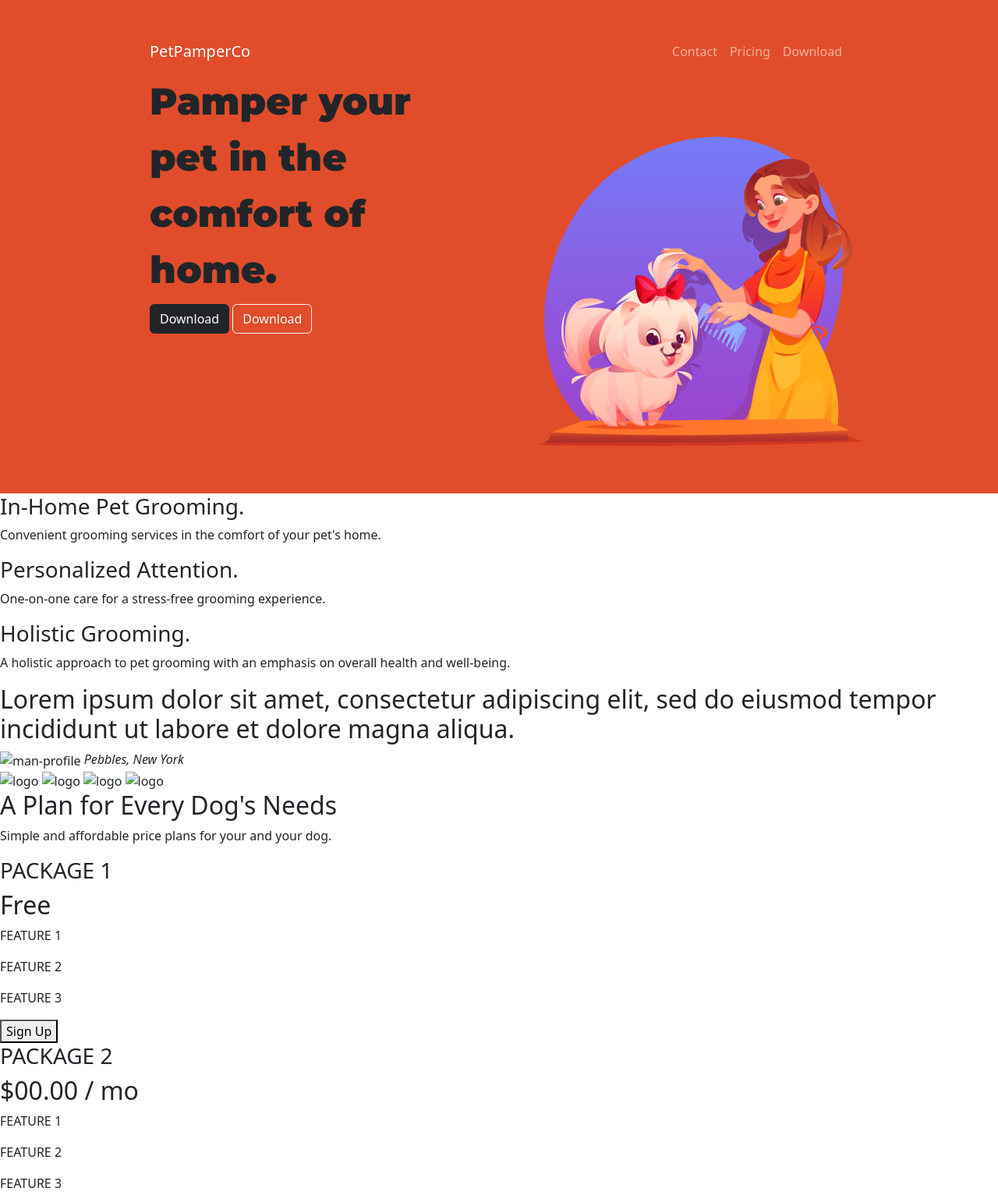
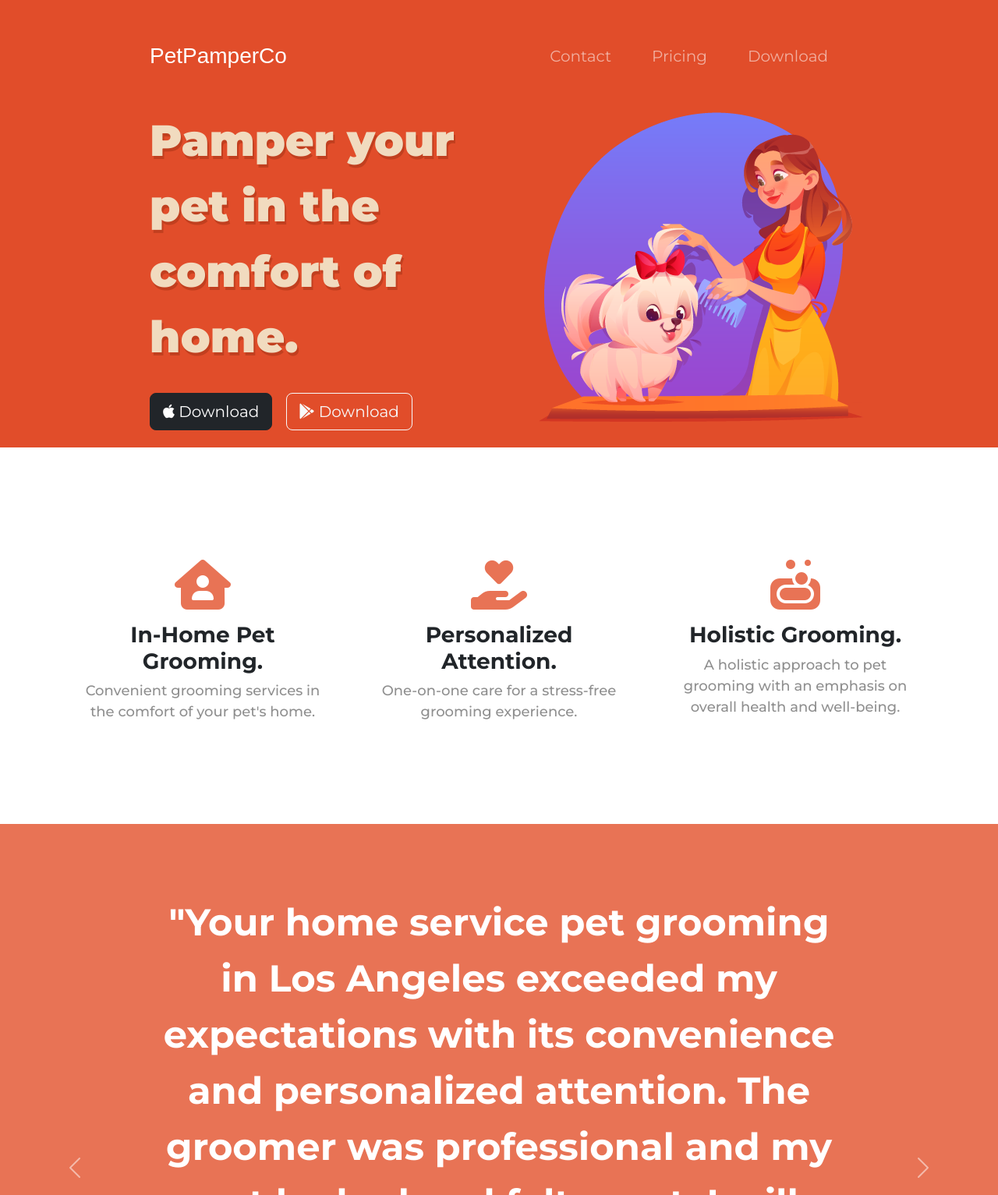
Before and after one commit to rfcho322/pet-pamper-co, a plain HTML site: page index.html in a window 1280 px wide. Shown: the top 1533 px of the page at 78% size. Drawn offline with nearby package versions, Linux system fonts and the light colour scheme; a web font is replaced by a local one.

Commit message:
major commit
Added contents, images, and stylings to sections: title, testimonials, and press.

```diff
--- a/css/style.css
+++ b/css/style.css
@@ -1,19 +1,142 @@
+:root {
+    --clr-accent-500: #E14D2A;
+    --clr-accent-400: #E87355;
+    --clr-accent-300: #F1DBBF;
+
+    --clr-neutral-200: #8F8F8F;
+    --clr-neutral-100: #FFF;
+
+    --ff-brand-name: 'Mochiy Pop One', sans-serif;
+    --ff-body: 'Montserrat', sans-serif;
+
+    --fw-regular: 300;
+    --fw-semi-bold: 500;
+    --fw-bold: 700;
+    --fw-black: 900;
+}
+
 body {
-    --font-family-brand: 'Modak', cursive;
-    --font-family-slogan: 'Montserrat', sans-serif;
+    font-family: var(--ff-body);
 }
 
 #title {
-    background-color: #E14D2A;
+    background-color: var(--clr-accent-500);
+    color: var(--clr-accent-300);
 }
 
+/* Navbar */
+.navbar {
+    padding-bottom: 2.5rem;
+}
+
+.navbar-brand {
+    font-family: var(--ff-brand-name);
+    font-size: 1.75rem;
+}
+
+.nav-item {
+    padding: 0 18px;
+}
+
+.nav-link {
+    font-family: var(--ff-body);
+    font-weight: var(--fw-regular);
+    font-size: 1.25rem;
+}
+
+/* Hero */
+
 .container-fluid {
-    padding: 3% 15%;
+    padding: 3% 15% 0% 15%;
 }
 
 h1 {
-    font-family: var(--font-family-slogan);
-    font-weight: 900;
+    font-weight: var(--fw-black);
+    font-size: 3.5rem;
+    line-height: 1.5;
+    text-shadow: 2px 4px rgba(155, 46, 18, 0.45);
+}
+
+h2
+
+.title-image {
+    display: flex;
+    justify-content: center;
+    align-items: center;
+}
+
+/* Download Buttons */
+
+.btn--download {
+    margin: 5% 3% 5% 0;
+}
+
+/* Features */
+
+.container--features {
+    margin-top: 1.875rem;
+}
+
+.features__item {
+    padding: 10% 3%;
+    text-align: center;
+}
+
+.features__icon {
+    margin-bottom: 1rem;
+    color: var(--clr-accent-400);
+}
+
+.features__title {
+    font-weight: var(--fw-bold);
+}
+
+.features__desc {
+    font-size: 1.125rem;
+    font-weight: var(--fw-semi-bold);
+    color: var(--clr-neutral-200);
+}
+
+.features__icon:hover {
+    color: var(--clr-accent-500);
+}
+
+/* Testimonials */
+
+#testimonials {
+    text-align: center;
+    background-color: var(--clr-accent-400);
+    color: var(--clr-neutral-100);
+}
+
+.carousel-item {
+    padding: 7% 15%;
+}
+
+.testimonials__text {
+    font-family: var(--ff-body);
+    font-weight: var(--fw-bold);
     font-size: 3rem;
     line-height: 1.5;
 }
+
+.testimonials__image {
+    width: 150px;
+    height: 150px;
+    object-fit: cover;
+    border-radius: 100%;
+    margin: 1.25rem;
+}
+
+/* Press */
+
+#press {
+    background-color: var(--clr-accent-400);
+    text-align: center;
+    padding-bottom: 3%;
+}
+
+.press__logo {
+    width: 10%;
+    margin: 1.25rem 1.25rem 3.125rem;
+}
--- a/index.html
+++ b/index.html
@@ -2,20 +2,24 @@
 <head>
     <meta charset="UTF-8">
     <meta http-equiv="X-UA-Compatible" content="IE=edge">
-    <meta name="viewport" content="width=device-width, initial-scale=1.0">
-    <title>Pet Pamper Co</title>
+    <meta name="viewport" content="width=device-width, initial-scale=1">
+    <title>PetPamperCo</title>
+    <link rel="icon" href="images/paw.png">
     <!-- GOOGLE FONTS -->
     <link rel="preconnect" href="https://fonts.googleapis.com">
     <link rel="preconnect" href="https://fonts.gstatic.com" crossorigin>
-    <link href="https://fonts.googleapis.com/css2?family=Modak&family=Montserrat:wght@400;500;700;900&display=swap" rel="stylesheet">
+    <link href="https://fonts.googleapis.com/css2?family=Mochiy+Pop+One&family=Montserrat:wght@400;500;700;900&display=swap" rel="stylesheet">
     <!-- BOOTSTRAP 5 CSS -->
     <link href="https://cdn.jsdelivr.net/npm/bootstrap@5.2.3/dist/css/bootstrap.min.css" rel="stylesheet" integrity="sha384-rbsA2VBKQhggwzxH7pPCaAqO46MgnOM80zW1RWuH61DGLwZJEdK2Kadq2F9CUG65" crossorigin="anonymous">
+    <!-- CUSTOM STYLING -->
+    <link rel="stylesheet" href="css/style.css">
+    <!-- FONT AWESOME -->
+    <script src="https://kit.fontawesome.com/fe40695223.js" crossorigin="anonymous"></script>
     <!-- JQUERY -->
     <script src="https://code.jquery.com/jquery-3.6.3.slim.js" integrity="sha256-DKU1CmJ8kBuEwumaLuh9Tl/6ZB6jzGOBV/5YpNE2BWc=" crossorigin="anonymous"></script>
     <!-- BOOTSTRAP 5 POPPER AND JS -->
     <script src="https://cdn.jsdelivr.net/npm/@popperjs/core@2.11.6/dist/umd/popper.min.js" integrity="sha384-oBqDVmMz9ATKxIep9tiCxS/Z9fNfEXiDAYTujMAeBAsjFuCZSmKbSSUnQlmh/jp3" crossorigin="anonymous"></script>
     <script src="https://cdn.jsdelivr.net/npm/bootstrap@5.2.3/dist/js/bootstrap.min.js" integrity="sha384-cuYeSxntonz0PPNlHhBs68uyIAVpIIOZZ5JqeqvYYIcEL727kskC66kF92t6Xl2V" crossorigin="anonymous"></script>
-    <link rel="stylesheet" href="css/style.css">
 </head>
 <body>
 
@@ -48,13 +52,20 @@
             <div class="row">
                 <div class="col-lg-6">
                     <h1>Pamper your pet in the comfort of home.</h1>
-                    <button class="btn btn-dark" type="button">Download</button>
-                    <button class="btn btn-outline-light" type="button">Download</button>
+                    <button class="btn btn-dark btn-lg | btn--download" type="button">
+                        <i class="fa-brands fa-apple"></i>
+                        Download
+                    </button>
+                    <button class="btn btn-outline-light btn-lg | btn--download" type="button">
+                        <i class="fa-brands fa-google-play"></i>
+                        Download
+                    </button>
                 </div>
-                <div class="col-lg-6">
-                    <img src="images/hero-img.png" alt="pet-grooming-image">
+                <div class="col-lg-6 | title-image">
+                    <img src="images/title-image.png" alt="pet-grooming-image">
                 </div>
             </div>
+
         </div>
     </section>
 
@@ -63,14 +74,27 @@
 
     <section id="features">
 
-        <h3>In-Home Pet Grooming.</h3>
-        <p>Convenient grooming services in the comfort of your pet's home.</p>
+        <div class="container | container--features">
+            <div class="row">
+                <div class="col-lg-4 col-md-12 | features__item">
+                    <i class="fa-solid fa-house-user fa-4x | features__icon"></i>
+                    <h3 class="features__title">In-Home Pet Grooming.</h3>
+                    <p class="features__desc">Convenient grooming services in the comfort of your pet's home.</p>
+                </div>
 
-        <h3>Personalized Attention.</h3>
-        <p>One-on-one care for a stress-free grooming experience.</p>
+                <div class="col-lg-4 col-md-12 | features__item">
+                    <i class="fa-solid fa-hand-holding-heart fa-4x | features__icon"></i>
+                    <h3 class="features__title">Personalized Attention.</h3>
+                    <p class="features__desc">One-on-one care for a stress-free grooming experience.</p>
+                </div>
 
-        <h3>Holistic Grooming.</h3>
-        <p>A holistic approach to pet grooming with an emphasis on overall health and well-being.</p>
+                <div class="col-lg-4 col-md-12 | features__item">
+                    <i class="fa-solid fa-soap fa-4x | features__icon"></i>
+                    <h3 class="features__title">Holistic Grooming.</h3>
+                    <p class="features__desc">A holistic approach to pet grooming with an emphasis on overall health and well-being.</p>
+                </div>
+            </div>
+        </div>
 
     </section>
 
@@ -79,13 +103,33 @@
 
     <section id="testimonials">
 
-        <h2>Lorem ipsum dolor sit amet, consectetur adipiscing elit, sed do eiusmod tempor incididunt ut labore et dolore magna aliqua.</h2>
-        <img src="images/dog-img.jpg" alt="man-profile">
-        <em>Pebbles, New York</em>
-
-        <!-- <h2 class="testimonial-text">Duis aute irure dolor in reprehenderit in voluptate velit esse cillum dolore eu fugiat nulla pariatur.</h2>
-        <img class="testimonial-image" src="images/lady-img.jpg" alt="lady-profile">
-        <em>Pebbles, New York</em> -->
+        <div id="testimonials__carousel" class="carousel slide" data-bs-ride="false">
+            <div class="carousel-inner">
+              <div class="carousel-item active" data-bs-interval="10000">
+                <h2 class="testimonials__text">"Your home service pet grooming in Los Angeles exceeded my expectations with its convenience and personalized attention. The groomer was professional and my pet looked and felt great. I will definitely be a repeat customer."</h2>
+                <img class="testimonials__image" src="images/Jessica.jpg" alt="girl-profile">
+                <em>Jessica, Los Angeles</em>
+              </div>
+              <div class="carousel-item" data-bs-interval="2000">
+                <h2 class="testimonials__text">"Your home service pet grooming impressed me with the level of care and attention my pet received. The groomer was professional and the end result was a clean, happy dog. I highly recommend your services."</h2>
+                <img class="testimonials__image" src="images/John.jpg" alt="girl-profile">
+                <em>John, Miami</em>
+              </div>
+              <div class="carousel-item">
+                <h2 class="testimonials__text">"I've been using your home service pet grooming for a while now and I am so grateful for the exceptional service. The groomers are patient and gentle and the results are always amazing. I highly recommend your services."</h2>
+                <img class="testimonials__image" src="images/Sarah.jpg" alt="girl-profile">
+                <em>Sarah , New York</em>
+              </div>
+            </div>
+            <button class="carousel-control-prev" type="button" data-bs-target="#testimonials__carousel" data-bs-slide="prev">
+              <span class="carousel-control-prev-icon" aria-hidden="true"></span>
+              <span class="visually-hidden">Previous</span>
+            </button>
+            <button class="carousel-control-next" type="button" data-bs-target="#testimonials__carousel" data-bs-slide="next">
+              <span class="carousel-control-next-icon" aria-hidden="true"></span>
+              <span class="visually-hidden">Next</span>
+            </button>
+        </div>
 
     </section>
 
@@ -94,10 +138,10 @@
 
     <section id="press">
 
-        <img src="images/1.png" alt="logo">
-        <img src="images/2.png" alt="logo">
-        <img src="images/3.png" alt="logo">
-        <img src="images/4.png" alt="logo">
+        <img class="press__logo" src="images/fish-bump.png" alt="fish-bump-logo">
+        <img class="press__logo" src="images/fox-tv.png" alt="fox-tv-logo">
+        <img class="press__logo" src="images/zbc-news.png" alt="zbc-news-logo">
+        <img class="press__logo" src="images/fluff-shop.png" alt="fluff-shop-logo">
 
     </section>
 
```
Also changed, not shown: images/fish-bump.png (added), images/fluff-shop.png (added), images/fox-tv.png (added), images/hero-img.png (deleted), images/paw.png (added), images/title-image.png (added), images/zbc-news.png (added), 3 other files.
